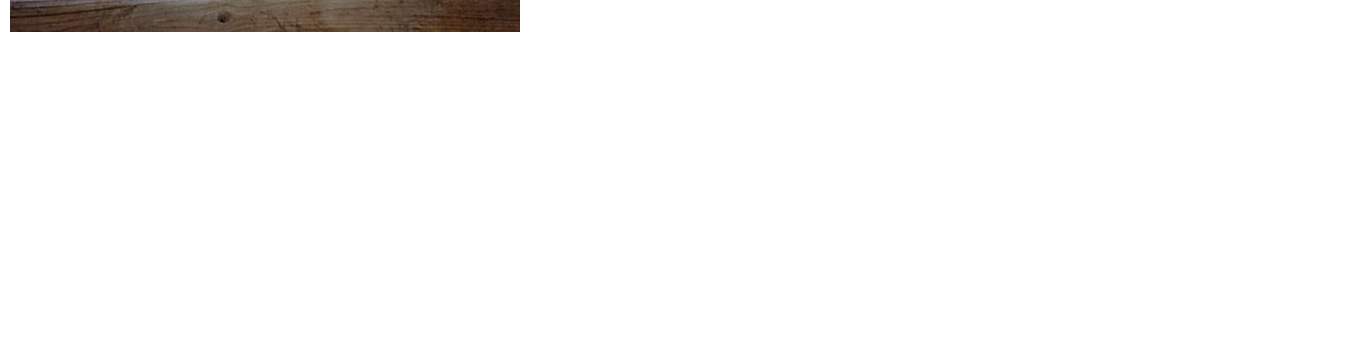
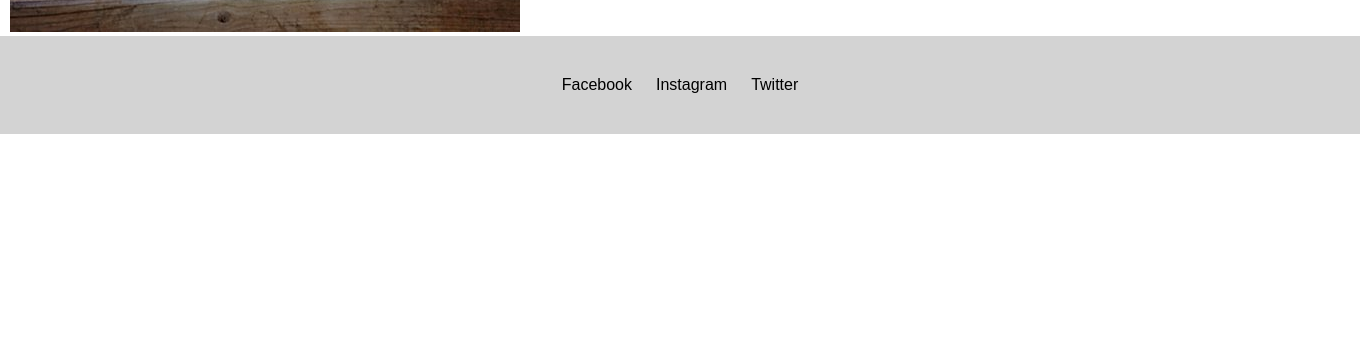
Before and after one commit to Marty97m/Doggy, a plain HTML site: page index.html in a window 1280 px wide. Shown: the part 459-800 px from the top of the page, 1360 px wide, since content can reach past the window. Drawn offline with Linux system fonts and the light colour scheme.

Commit message:
style the footer

```diff
--- a/index.html
+++ b/index.html
@@ -32,7 +32,12 @@
     </div>
 
     <footer>
+        <div class="footer">
+            <a href="https://www.facebook.com" target="_blank" rel="noopener" aria-label="Find us on Facebook (link opens in a new tab)">Facebook</a>
+		<a href="https://www.instagram.com" target="_blank" rel="noopener" aria-label="Find us on Instagram (link opens in a new tab)">Instagram</a>
+		<a href="https://www.twitter.com" target="_blank" rel="noopener" aria-label="Find us on Twitter (link opens in a new tab)">Twitter</a>
 
+        </div>
     </footer>
 
 
--- a/style.css
+++ b/style.css
@@ -112,6 +112,27 @@ div a{
     padding: 20px 25px 20px 25px;
         color: white;
         background-color:rgb(218, 29, 29);
-        border-radius: 100px}
+        border-radius: 100px
 
 }
+.footer{
+    width: 100%;
+    padding: 40px;
+    background-color: lightgray;
+    margin-top: 0;
+    text-align: center;
+}
+.footer a{
+    padding: 10px 10px;
+    align-items: center;
+    color: black;
+    font-family: Arial, Helvetica, sans-serif;
+}
+.footer:hover{
+    background-color: white;
+
+
+}
+.footer a:hover{
+    color: red;
+}
```
Also changed, not shown: contact.html (+1 -0 lines), signup.html (+2 -0 lines).
